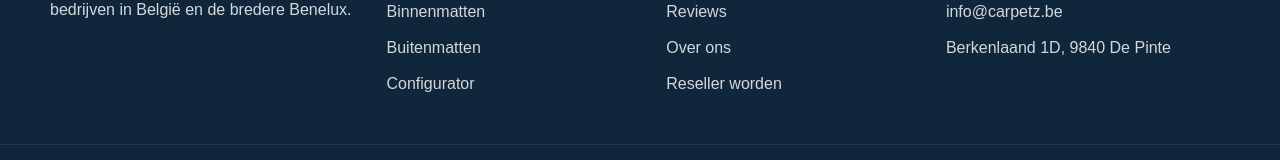
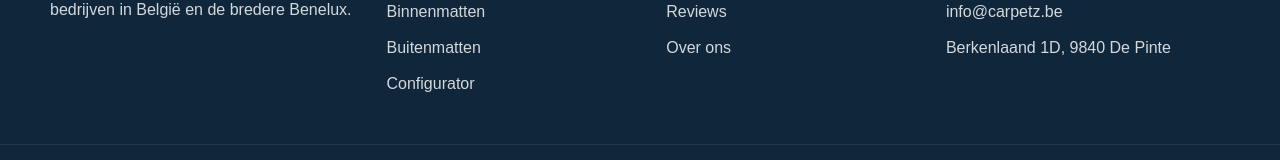
Before and after one commit to thepieter22-web/amalia, a Next.js app: page / in a window 1280 px wide. Shown: the part 3628-3788 px from the top of the page. Built offline with nearby package versions, Linux system fonts and the light colour scheme.

Commit message:
Update Footer.tsx

```diff
--- a/components/layout/Footer.tsx
+++ b/components/layout/Footer.tsx
@@ -25,7 +25,6 @@ export function Footer() {
             <li><Link href="/portfolio">Portfolio</Link></li>
             <li><Link href="/reviews">Reviews</Link></li>
             <li><Link href="/over-ons">Over ons</Link></li>
-            <li><Link href="/reseller-worden">Reseller worden</Link></li>
           </ul>
         </div>
         <div>
```
